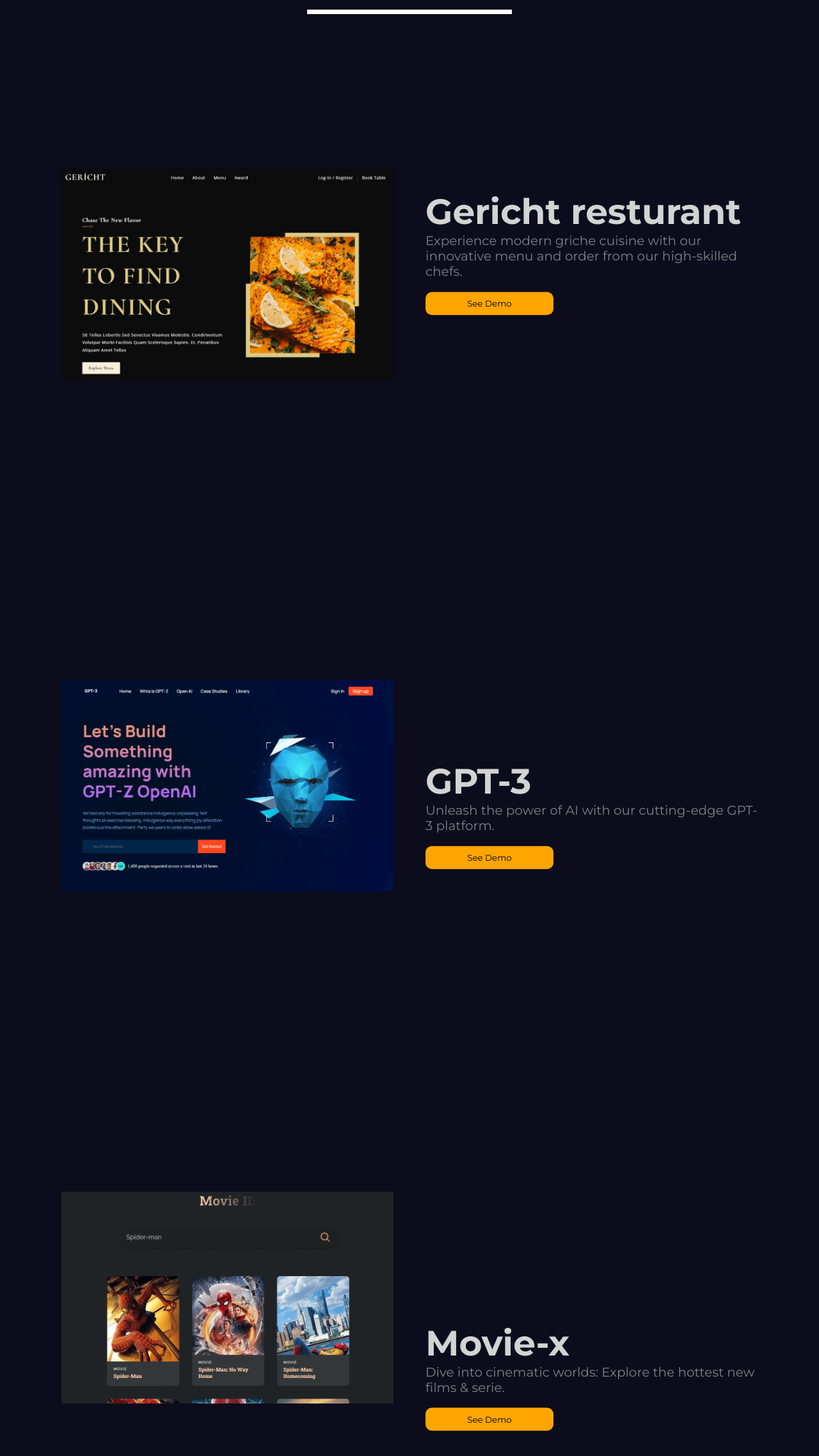
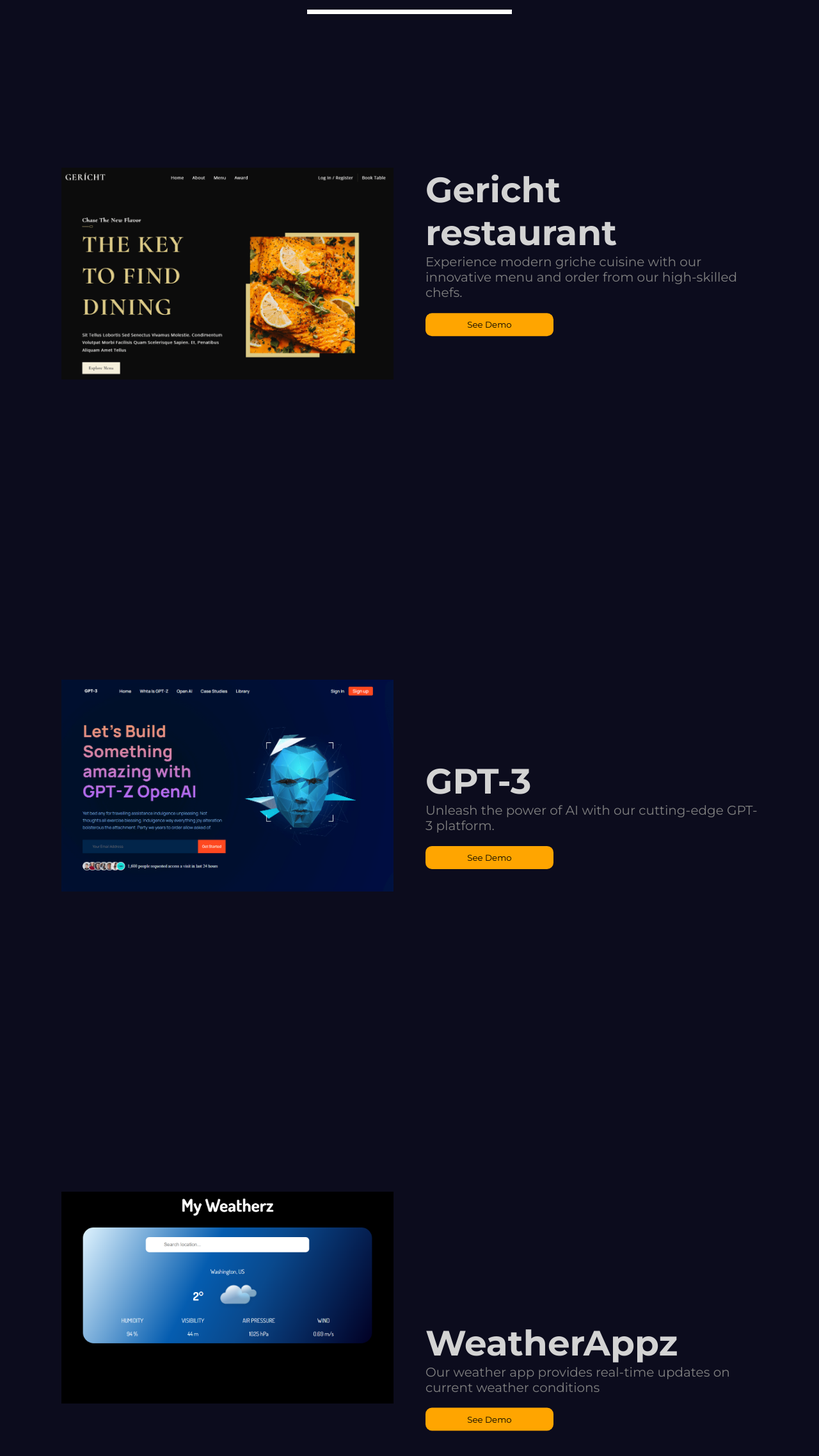
Before and after one commit to Muneer911/My-Portfolio, a React (Vite) app: page / in a window 1280 px wide. Shown: the part 2493-4768 px from the top of the page at 64% size. Built offline with nearby package versions, Linux system fonts and the light colour scheme.

Commit message:
add: new weather app project

```diff
--- a/src/component/6-portfolio/Portfolio.jsx
+++ b/src/component/6-portfolio/Portfolio.jsx
@@ -1,16 +1,16 @@
 import "./PortfolioStyle.scss";
 import { useRef } from "react";
 import { motion, useScroll, useSpring, useTransform } from "framer-motion";
-import { Griche, GPT3, MoiveX } from "./import";
+import { Griche, GPT3, MoiveX, Weatherz } from "./import";
 
 const items = [
   {
     id: 1,
-    title: "Gericht resturant",
-    img: Griche ,
+    title: "Gericht restaurant",
+    img: Griche,
     altg: "Griche restaurant image",
     desc: "Experience modern griche cuisine with our innovative menu and order from our high-skilled chefs.",
-    link: "https://gericht-restaurant-website-virid.vercel.app/"
+    link: "https://gericht-restaurant-website-virid.vercel.app/",
   },
   {
     id: 2,
@@ -18,15 +18,15 @@
     img: GPT3,
     altg: "GPT-3 website image",
     desc: "Unleash the power of AI with our cutting-edge GPT-3 platform.",
-    link: "https://chat9.vercel.app/"
+    link: "https://chat9.vercel.app/",
   },
   {
     id: 3,
-    title: "Movie-x",
-    img: MoiveX,
-    altg: "Movie-X website image",
-    desc: "Dive into cinematic worlds: Explore the hottest new films & serie.",
-    link: "https://moviexpro.vercel.app/"
+    title: "WeatherAppz",
+    img: Weatherz,
+    altg: "WeatherApp website image",
+    desc: "Our weather app provides real-time updates on current weather conditions",
+    link: "https://myweather-app-nine.vercel.app/",
   },
   {
     id: 4,
@@ -34,7 +34,7 @@
     img: "https://images.pexels.com/photos/18540208/pexels-photo-18540208/free-photo-of-wood-landscape-water-hill.jpeg?auto=compress&cs=tinysrgb&w=1260&h=750&dpr=2",
     altg: "MV website image",
     desc: "Coming soon...",
-    link: ""
+    link: "",
   },
 ];
 
@@ -48,21 +48,19 @@
   const y = useTransform(scrollYProgress, [0, 1], [-300, 300]);
 
   return (
-    <section >
+    <section>
       <div className="container">
         <div className="wrapper section__padding">
           <div className="imageContainer" ref={ref}>
             <img src={item.img} alt={item.altg} />
           </div>
-          <motion.div className="textContainer" style={{y}}>
+          <motion.div className="textContainer" style={{ y }}>
             <h2>{item.title}</h2>
             <p>{item.desc}</p>
 
-              <a href={item.link} target="_blank">
-            <button>
-              See Demo
-            </button>
-              </a>
+            <a href={item.link} target="_blank">
+              <button>See Demo</button>
+            </a>
           </motion.div>
         </div>
       </div>
```
